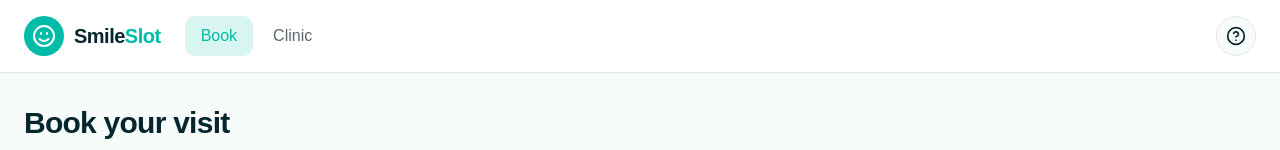
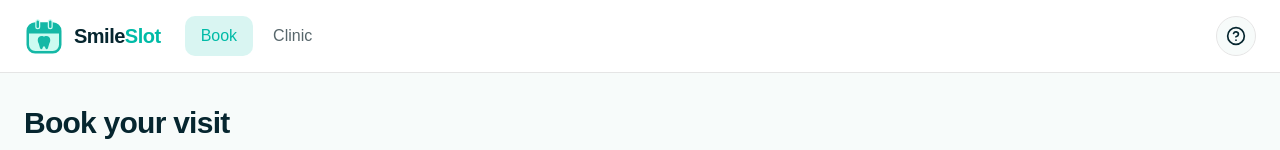
Before and after one commit to hristoskamaja/SmileSlot, a React (Vite) app in the folder frontend/: page / in a window 1280 px wide. Shown: the top 150 px of the page. Built offline with nearby package versions, Linux system fonts and the light colour scheme; no server answers.

Commit message:
feat(frontend): calendar and tooth logo and favicon

```diff
--- a/frontend/src/components/Header.tsx
+++ b/frontend/src/components/Header.tsx
@@ -1,5 +1,6 @@
-import { CircleHelp, Smile } from 'lucide-react'
+import { CircleHelp } from 'lucide-react'
 import { NavLink, useLocation } from 'react-router-dom'
+import logo from '@/assets/logo.svg'
 import { Button } from '@/components/ui/button'
 import { startTour, tourForPath } from '@/lib/tour'
 import { cn } from '@/lib/utils'
@@ -24,9 +25,8 @@ function Header() {
     <header className="border-b bg-card">
       <div className="mx-auto flex h-[72px] max-w-7xl items-center gap-6 px-4 sm:px-6">
         <div className="flex items-center gap-2.5">
-          <span className="flex size-10 items-center justify-center rounded-full bg-primary text-primary-foreground">
-            <Smile className="size-6" aria-hidden />
-          </span>
+          {/* Decorative: the app name right next to it says the same thing. */}
+          <img src={logo} alt="" className="size-10" />
           <span className="text-xl font-bold tracking-tight">
             Smile<span className="text-primary">Slot</span>
           </span>
```
Also changed, not shown: frontend/public/favicon.svg, frontend/src/assets/logo.svg (added).
